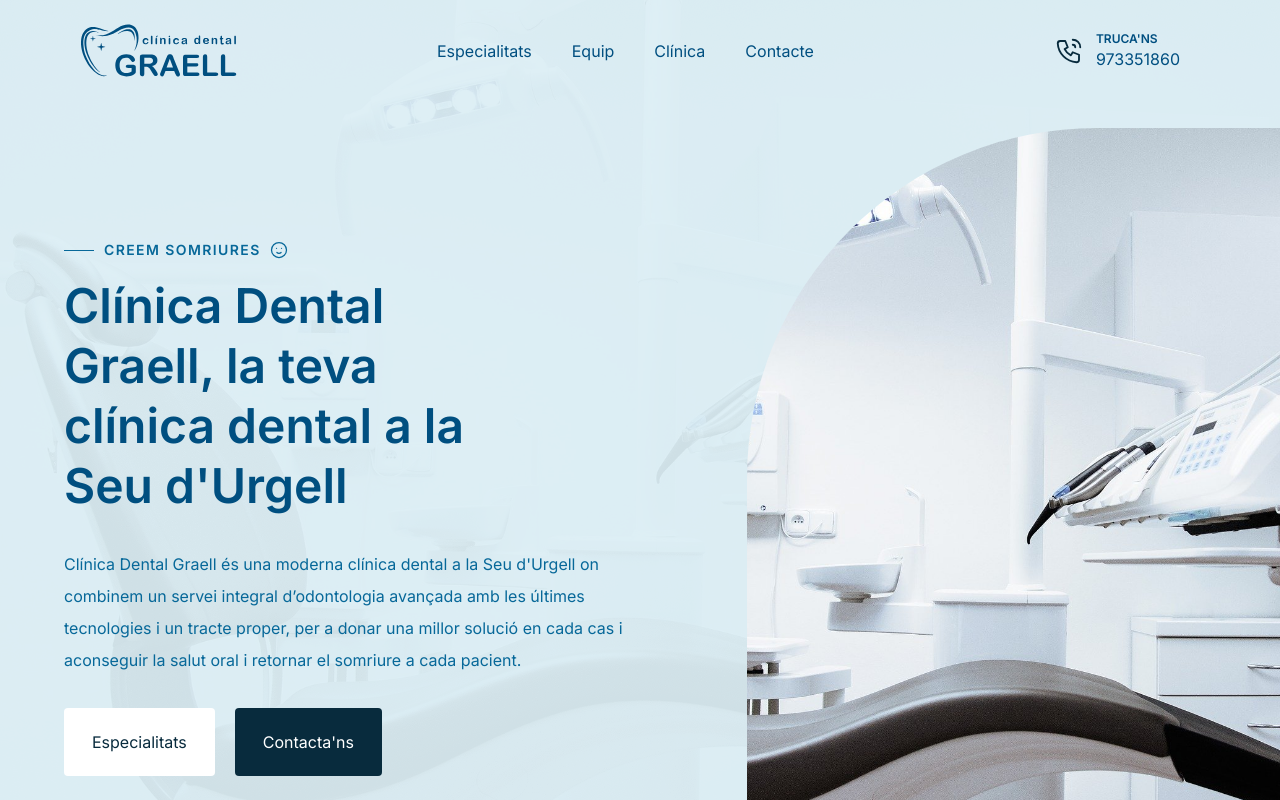
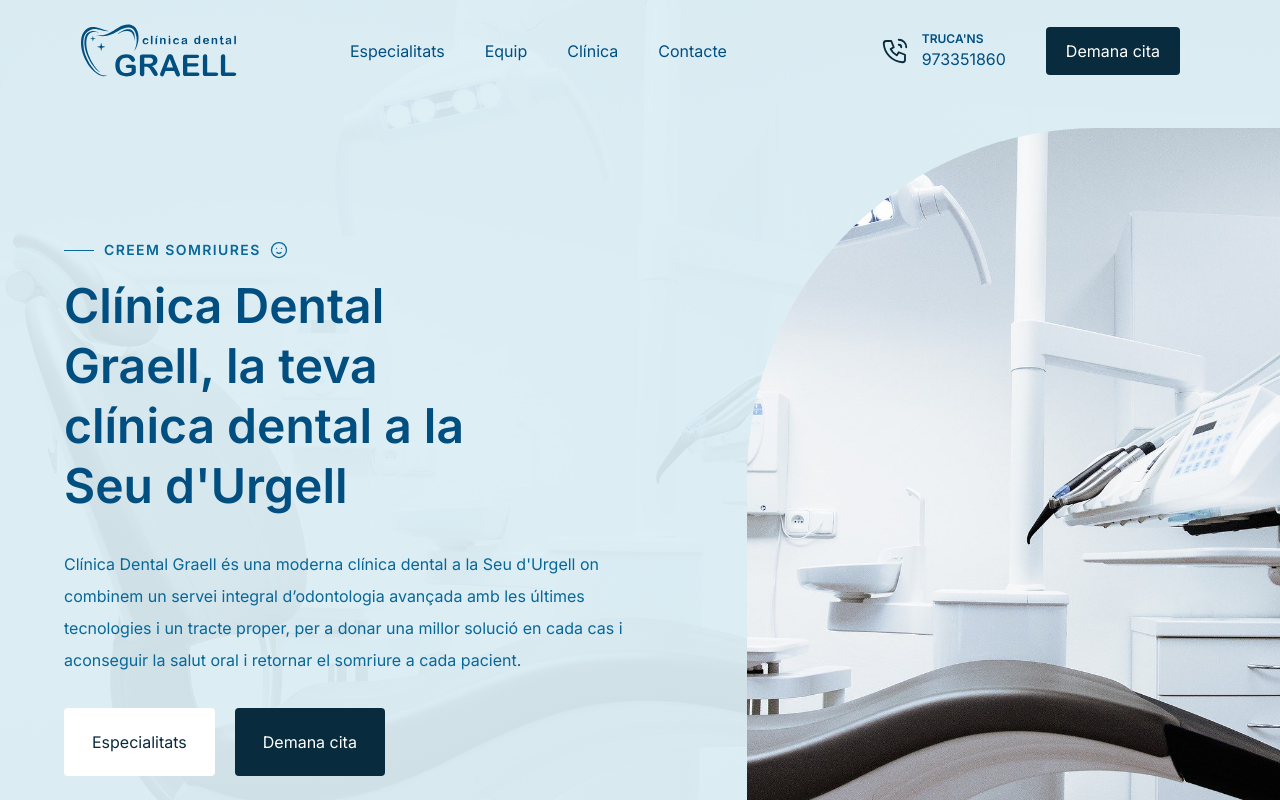
Before and after one commit to juliramon/clinicadentalgraell, a Next.js app: page / in a window 1280 px wide. Shown: the top 800 px of the page. Built offline with nearby package versions, Linux system fonts and the light colour scheme.

Commit message:
add: pedir cita cta

```diff
--- a/components/CitaPrevia.js
+++ b/components/CitaPrevia.js
@@ -18,10 +18,10 @@
             <div className="mt-8">
               <a
                 href="/contacte"
-                title={CommonTexts.contacte}
+                title={CommonTexts.demanaCita}
                 className="button button-light"
               >
-                {CommonTexts.contacte}
+                {CommonTexts.demanaCita}
               </a>
             </div>
           </div>
--- a/components/navigation/NavigationBar.js
+++ b/components/navigation/NavigationBar.js
@@ -1,6 +1,6 @@
 import React, { useEffect, useState } from "react";
 
-const NavigationBar = ({ GlobalTexts }) => {
+const NavigationBar = ({ GlobalTexts, CommonTexts }) => {
   const [scrolled, setScrolled] = useState(false);
   useEffect(
     () =>
@@ -73,7 +73,7 @@
               <a
                 href="telf:+34972000000"
                 title="Trauca'ns"
-                className="flex items-center flex-wrap"
+                className="flex items-center flex-wrap no-detail"
               >
                 <svg
                   xmlns="http://www.w3.org/2000/svg"
@@ -98,6 +98,15 @@
                 </div>
               </a>
             </li>
+            <li>
+              <a
+                href="/contacte"
+                title={CommonTexts.demanaCita}
+                className="button button-primary button-small"
+              >
+                {CommonTexts.demanaCita}
+              </a>
+            </li>
           </ul>
         </div>
       </div>
--- a/pages/equip.js
+++ b/pages/equip.js
@@ -3,6 +3,7 @@
 import NavigationBar from "../components/navigation/NavigationBar";
 import GlobalTexts from "../utils/globals.json";
 import HomeTexts from "../utils/home.json";
+import CommonTexts from "../utils/commons.json";
 import Footer from "../components/Footer";
 import EquipTexts from "../utils/equip.json";
 import TeamMember from "../components/TeamMember";
@@ -15,7 +16,7 @@
       <Head>
         <title>Equip - {GlobalTexts.brand}</title>
       </Head>
-      <NavigationBar GlobalTexts={GlobalTexts} />
+      <NavigationBar GlobalTexts={GlobalTexts} CommonTexts={CommonTexts} />
       <main>
         <section className="py-10 md:pt-40 md:pb-12 relative">
           <div className="absolute top-0 left-0 w-full h-full">
--- a/pages/index.js
+++ b/pages/index.js
@@ -16,7 +16,7 @@
       <Head>
         <title>Inici - {GlobalTexts.brand}</title>
       </Head>
-      <NavigationBar GlobalTexts={GlobalTexts} />
+      <NavigationBar GlobalTexts={GlobalTexts} CommonTexts={CommonTexts} />
       <main>
         <Fade cascade>
           <section className="relative flex flex-wrap items-center py-10 md:py-36">
@@ -74,10 +74,10 @@
                       </a>
                       <a
                         href="/contacte"
-                        title={CommonTexts.contacte}
+                        title={CommonTexts.demanaCita}
                         className="button button-primary"
                       >
-                        {CommonTexts.contacte}
+                        {CommonTexts.demanaCita}
                       </a>
                     </div>
                   </div>
--- a/styles/components/button.sass
+++ b/styles/components/button.sass
@@ -12,3 +12,6 @@
     @apply bg-secondary-100 text-primary-500
     &:hover
         @apply bg-secondary-200
+
+.button-small
+    @apply px-5 py-3
--- a/styles/layout/navigation.sass
+++ b/styles/layout/navigation.sass
@@ -14,6 +14,13 @@
                 background: #004f80
                 margin-top: 10px
                 position: absolute
+            &.button
+                @apply text-secondary-100
+                &::after
+                    content: none
+            &.no-detail
+                &::after
+                    content: none
     li.contact:last-child
         a
             &::after
--- a/utils/commons.json
+++ b/utils/commons.json
@@ -3,5 +3,6 @@
   "especialitats": "Especialitats",
   "contacte": "Contacta'ns",
   "sabermes": "Saber-ne més",
-  "citaprevia": "Demana cita prèvia sense compromís"
+  "citaprevia": "Demana cita prèvia sense compromís",
+  "demanaCita": "Demana cita"
 }
```
